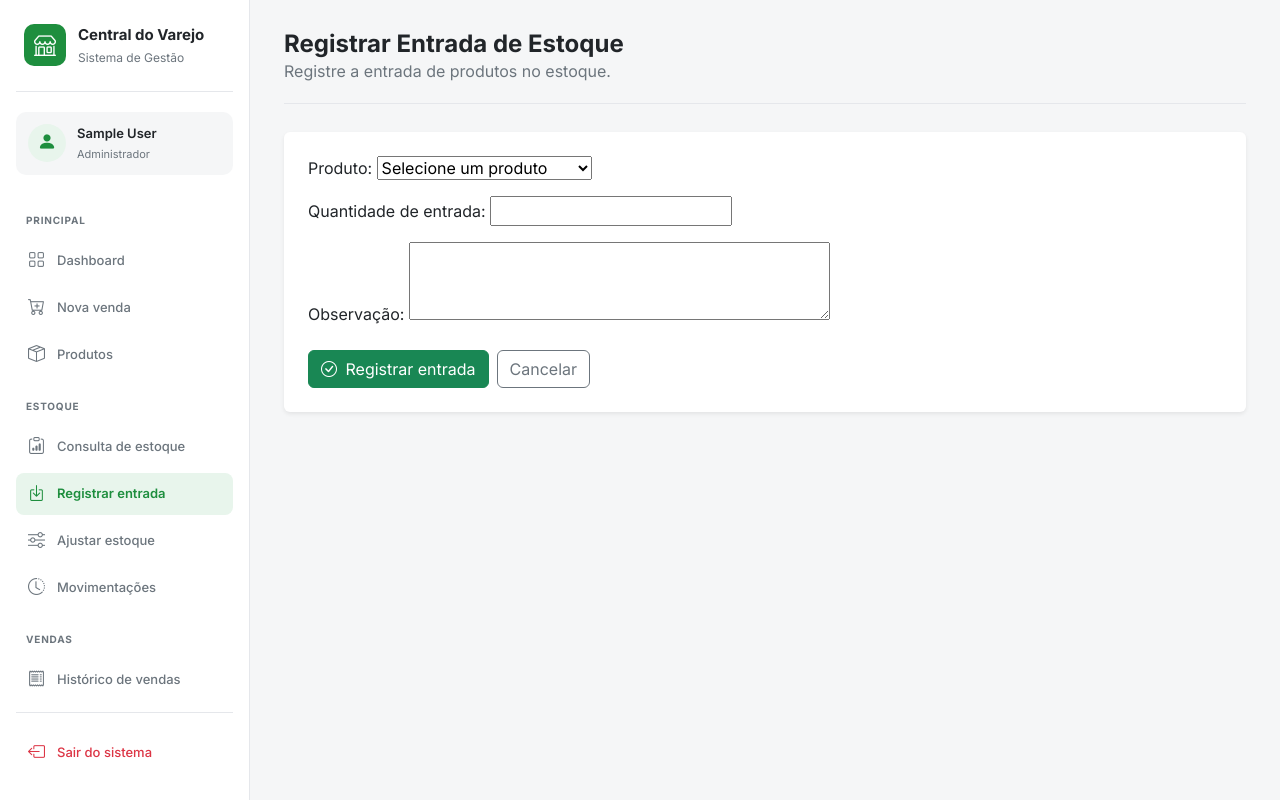
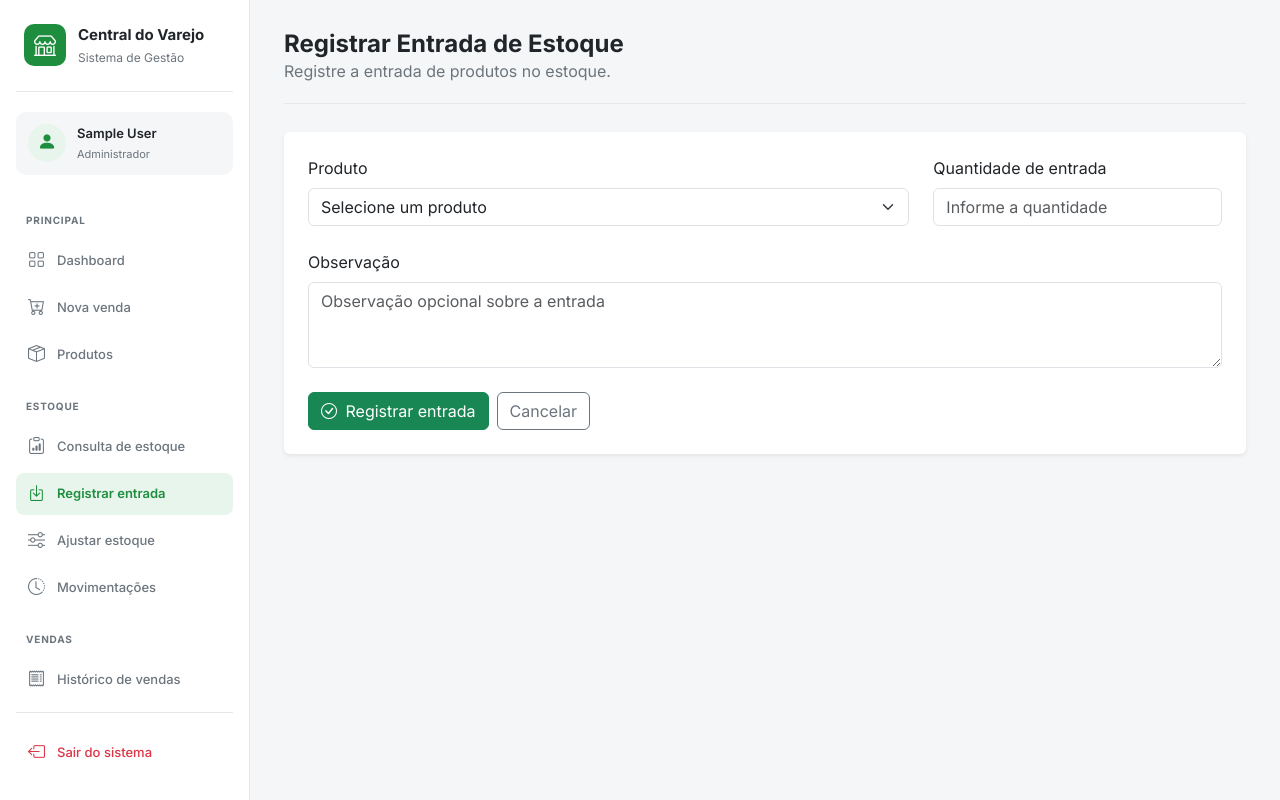
Before and after one commit to adlerlucasgit/centraldovarejo, a Django app: page /estoque/entrada/ in a window 1280 px wide. Run offline with Django 5.2, Linux system fonts and the light colour scheme; a user stored in the database is signed in; tables that the repository leaves empty hold one stand-in row (values such as "Sample post").

Commit message:
feat: melhora formulario de entrada de estoque

```diff
--- a/estoque/forms.py
+++ b/estoque/forms.py
@@ -8,17 +8,35 @@ class EntradaEstoqueForm(forms.Form):
         queryset=Produto.objects.filter(ativo=True),
         label="Produto",
         empty_label="Selecione um produto",
+        widget=forms.Select(
+            attrs={
+                "class": "form-select",
+            }
+        ),
     )
 
     quantity = forms.IntegerField(
         min_value=1,
         label="Quantidade de entrada",
+        widget=forms.NumberInput(
+            attrs={
+                "class": "form-control",
+                "placeholder": "Informe a quantidade",
+                "min": 1,
+            }
+        ),
     )
 
     reason = forms.CharField(
         required=False,
         label="Observação",
-        widget=forms.Textarea(attrs={"rows": 3}),
+        widget=forms.Textarea(
+            attrs={
+                "class": "form-control",
+                "rows": 3,
+                "placeholder": "Observação opcional sobre a entrada",
+            }
+        ),
     )
 
 
@@ -27,16 +45,34 @@ class AjusteEstoqueForm(forms.Form):
         queryset=Produto.objects.filter(ativo=True),
         label="Produto",
         empty_label="Selecione um produto",
+        widget=forms.Select(
+            attrs={
+                "class": "form-select",
+            }
+        ),
     )
 
     current_stock = forms.IntegerField(
         min_value=0,
         label="Nova quantidade em estoque",
+        widget=forms.NumberInput(
+            attrs={
+                "class": "form-control",
+                "placeholder": "Informe a nova quantidade",
+                "min": 0,
+            }
+        ),
     )
 
     reason = forms.CharField(
         required=True,
         min_length=3,
         label="Motivo do ajuste",
-        widget=forms.Textarea(attrs={"rows": 3}),
+        widget=forms.Textarea(
+            attrs={
+                "class": "form-control",
+                "rows": 3,
+                "placeholder": "Descreva o motivo do ajuste",
+            }
+        ),
     )
--- a/templates/estoque/registrar_entrada.html
+++ b/templates/estoque/registrar_entrada.html
@@ -14,12 +14,62 @@
 <div class="card border-0 shadow-sm">
     <div class="card-body p-4">
 
-        <form method="POST">
+        <form method="POST" novalidate>
             {% csrf_token %}
 
-            {{ form.as_p }}
+            {% if form.non_field_errors %}
+            <div class="alert alert-danger" role="alert">
+                {{ form.non_field_errors }}
+            </div>
+            {% endif %}
 
-            <div class="d-flex gap-2 mt-4">
+            <div class="row g-4">
+
+                <div class="col-12 col-md-8">
+                    <label for="{{ form.produto.id_for_label }}" class="form-label">
+                        {{ form.produto.label }}
+                    </label>
+
+                    {{ form.produto }}
+
+                    {% for error in form.produto.errors %}
+                    <div class="text-danger small mt-1">
+                        {{ error }}
+                    </div>
+                    {% endfor %}
+                </div>
+
+                <div class="col-12 col-md-4">
+                    <label for="{{ form.quantity.id_for_label }}" class="form-label">
+                        {{ form.quantity.label }}
+                    </label>
+
+                    {{ form.quantity }}
+
+                    {% for error in form.quantity.errors %}
+                    <div class="text-danger small mt-1">
+                        {{ error }}
+                    </div>
+                    {% endfor %}
+                </div>
+
+                <div class="col-12">
+                    <label for="{{ form.reason.id_for_label }}" class="form-label">
+                        {{ form.reason.label }}
+                    </label>
+
+                    {{ form.reason }}
+
+                    {% for error in form.reason.errors %}
+                    <div class="text-danger small mt-1">
+                        {{ error }}
+                    </div>
+                    {% endfor %}
+                </div>
+
+            </div>
+
+            <div class="d-flex flex-wrap gap-2 mt-4">
                 <button type="submit" class="btn btn-success">
                     <i class="bi bi-check-circle me-1"></i>
                     Registrar entrada
```
